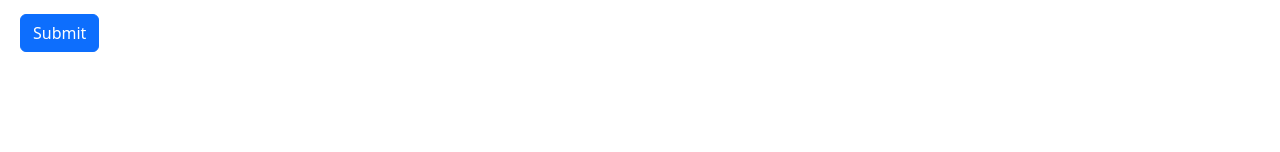
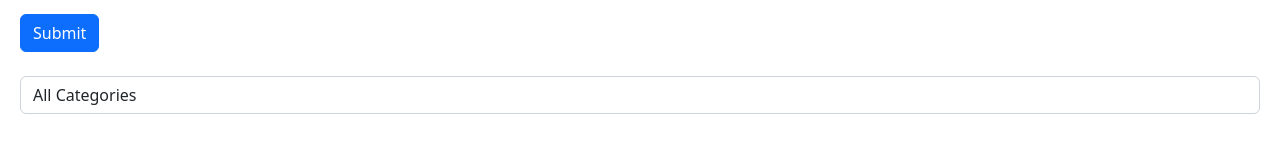
Before and after one commit to Zawa-ll/Expense-Tracker, a React (Create React App) app: page / in a window 1280 px wide. Shown: the part 264-416 px from the top of the page. Built offline with nearby package versions, Linux system fonts and the light colour scheme.

Commit message:
filtered added

```diff
--- a/src/components/Form.tsx
+++ b/src/components/Form.tsx
@@ -5,17 +5,26 @@ import { appendErrors, FieldValues, useForm } from 'react-hook-form'
 interface FormData {
     description: string;
     amount: string;
-    category: number;
+    category;
 }
 
 const Form = () => {
     const [categories, setCategories] = useState(["All Categories", "Groceries", "Utilities", "Entertainment"]);
+    const [expenses, setExpenses] = useState([
+        {
+            description: 'milk',
+            amount: '100',
+            category: 'Groceries'
+        }
+    ]);
 
     const { register, handleSubmit, formState: { errors } } = useForm<FormData>();
 
-    console.log(errors)
 
-    const onSubmit = (data: FieldValues) => console.log(data);
+    const onSubmit = (data) => {
+        const expense = data;
+        setExpenses([...expenses, expense]);
+    };
 
     // const [person, setPerson] = useState({
     //     description: "",
@@ -30,6 +39,7 @@ const Form = () => {
     // }
 
     return (
+        <>
             <form onSubmit={handleSubmit(onSubmit)}>
                 <div className="mb-3">
                     <label htmlFor='description' className="form-label">Description</label>
@@ -65,11 +75,21 @@ const Form = () => {
                         {categories.map(category => <option>{category}</option>)}
                     </select>
                 </div>
+                <button className="btn btn-primary" type="submit">Submit</button>
+            </form>
 
+            <form>
+                <div className='mb-3'>
+                    <label htmlFor='filter' className='form-label'></label>
+                    <select
+                        id='filter' className='form-control'
+                    >
+                        {categories.map(category => <option >{category}</option>)}
+                    </select>
+                </div>
+            </form>
 
-            <button className="btn btn-primary" type="submit">Submit</button>
-
-        </form>
+        </>
 
     )
 }
```
Lines whose indentation alone changed are shown as unchanged.
